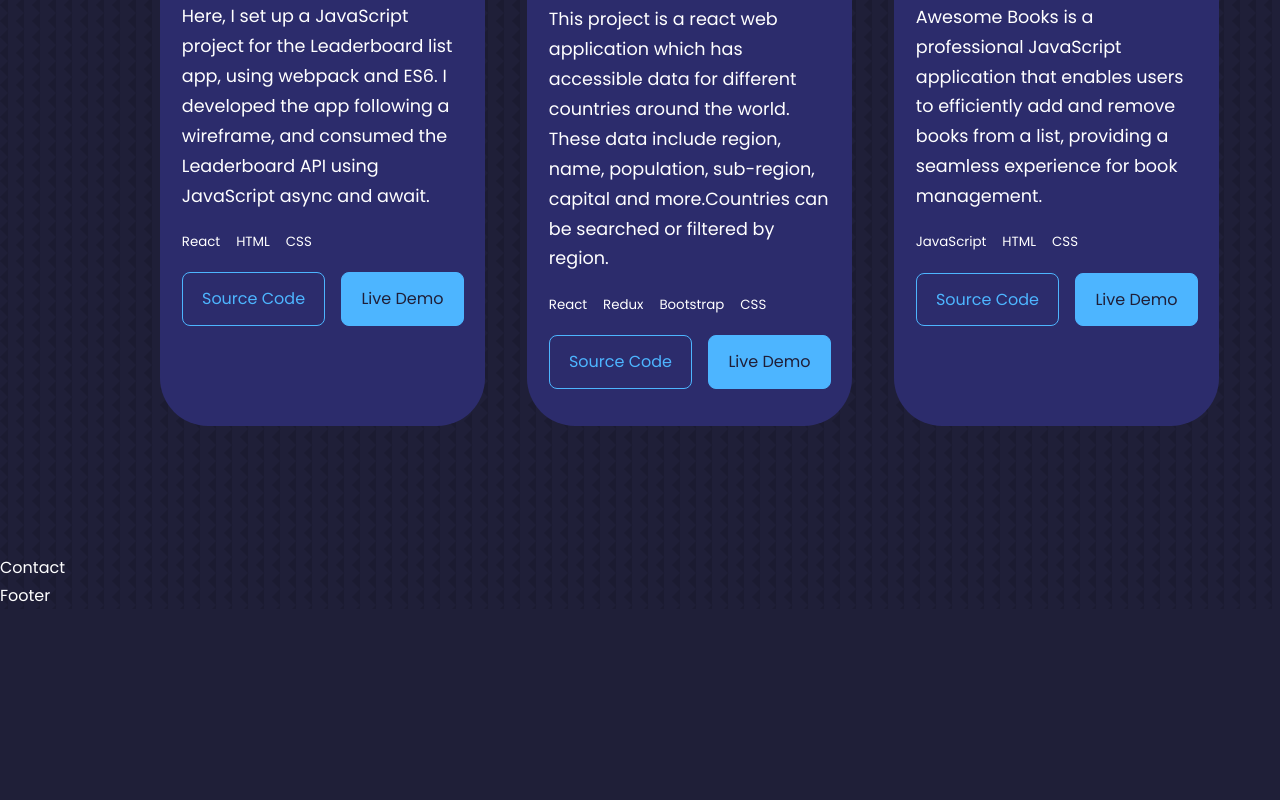
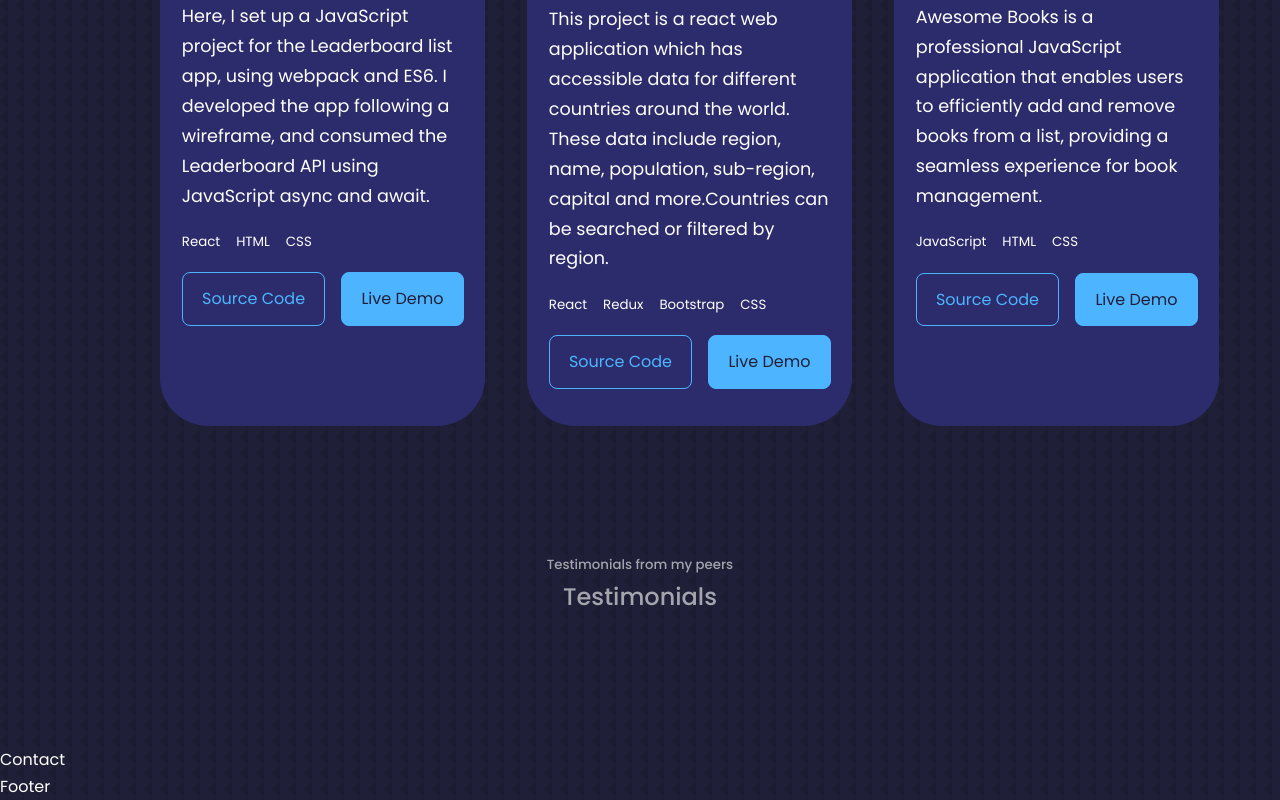
Before and after one commit to demix007/portfolio-website, a React (Create React App) app: page / in a window 1280 px wide. Shown: the part 3603-4403 px from the top of the page. Before the commit the page ends 4212 px from the top, so only its background shows below. Built offline with nearby package versions, Linux system fonts and the light colour scheme.

Commit message:
Add testimonials section header

```diff
--- a/src/components/testimonials/Testimonials.jsx
+++ b/src/components/testimonials/Testimonials.jsx
@@ -1,4 +1,6 @@
 import React from 'react';
+import { Pagination } from 'swiper';
+import { Swiper, SwiperSlide } from 'swiper/react';
 import 'swiper/css';
 import 'swiper/css/pagination';
 import './testimonials.css';
@@ -47,6 +49,13 @@ const Testimonials = () => {
       review: 'I recommend Ayodeji Abidemi to anyone looking for a software developer with skills in HTML, CSS, JavaScript, React/Redux, Ruby, Ruby on Rails. while, also being an astute problem solver',
     },
   ];
+
+  return (
+    <section id="testimonials">
+      <h5>Testimonials from my peers</h5>
+      <h2>Testimonials</h2>
+    </section>
+  );
 };
 
 export default Testimonials;
```
